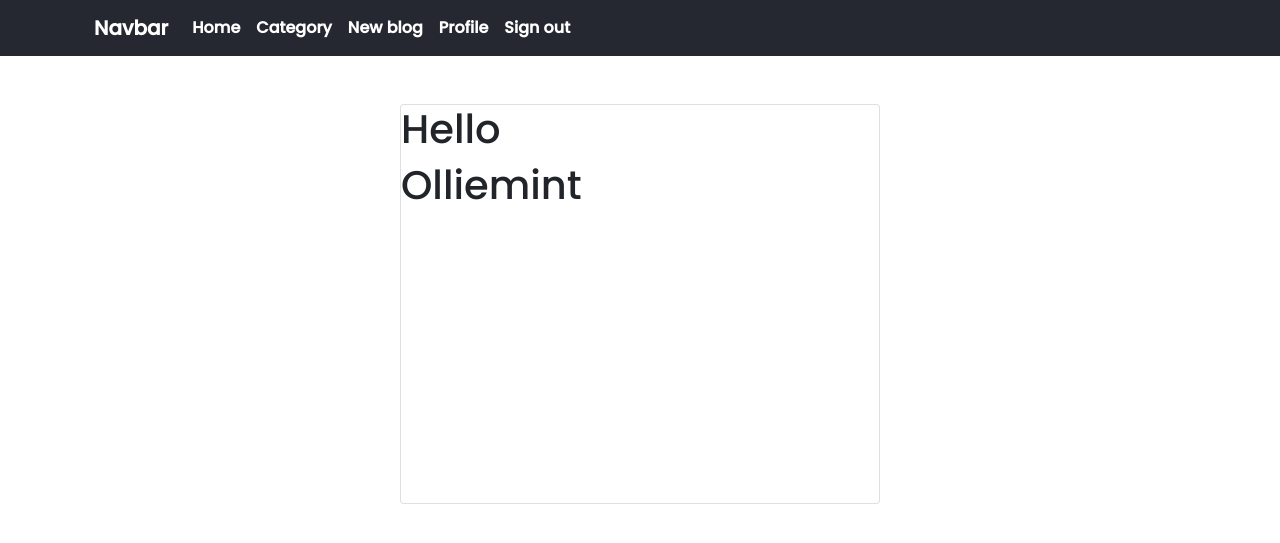
After one commit to Olliemint/Just-a-Journal, a Flask app: page /profile in a window 1280 px wide. The commit adds this page. Shown: the top 543 px of the page. Run offline with Flask 2, Linux system fonts and the light colour scheme; a user stored in the database is signed in; some libraries are stand-ins or nearby versions.

Commit message:
feat:logout feature and profile

```diff
--- a/app/__init__.py
+++ b/app/__init__.py
@@ -13,6 +13,8 @@ app.config['SQLALCHEMY_DATABASE_URI'] = 'sqlite:///blog.db'
 db = SQLAlchemy(app)
 bcrypt = Bcrypt(app)
 login_manager = LoginManager(app)
+login_manager.login_view = 'login'
+login_manager.login_message_category = 'danger'
 
 
 from app import routes
--- a/app/routes.py
+++ b/app/routes.py
@@ -72,3 +72,16 @@ def login():
 
 
     return render_template('login.html',form = form)
+
+
+@app.route('/logout')
+def logout():
+    logout_user()
+
+    return redirect(url_for('home'))
+
+@app.route('/profile')
+@login_required
+def profile():
+
+    return render_template('profile.html')
--- a/app/static/css/style.css
+++ b/app/static/css/style.css
@@ -30,3 +30,10 @@ html{
     width: 40%;
 
   }
+  .profile{
+      margin-top: 10%;
+  }
+  .center{
+      display: grid;
+      place-content: center;
+  }
--- a/app/templates/base.html
+++ b/app/templates/base.html
@@ -25,7 +25,7 @@
               <div class="collapse navbar-collapse" id="navbarNavDropdown">
                 <ul class="navbar-nav">
                   <li class="nav-item">
-                    <a class="nav-link active" aria-current="page" href="#">Home</a>
+                    <a class="nav-link active" aria-current="page" href="{{url_for('home')}}">Home</a>
                   </li>
                   <li class="nav-item">
                     <a class="nav-link" href="#">Category</a>
@@ -33,17 +33,31 @@
                   <li class="nav-item">
                     <a class="nav-link" href="#">New blog</a>
                   </li>
+
+                    {% if current_user.is_authenticated%}
+                    <li class="nav-item">
+                  <a class="nav-link"  href="{{url_for('profile')}}">Profile</a>
+
+                    </li>
                   <li class="nav-item">
-                    <a class="nav-link" href="#">Profile</a>
-                  </li>
+
+
+                  <a class="nav-link"  href="{{url_for('logout')}}">Sign out</a>
+                </li>
+
+
+
+                {% else %}
                   <li class="nav-item">
                     <a class="nav-link" href="{{url_for('register')}}">Sign up</a>
                   </li>
                   <li class="nav-item">
                     <a class="nav-link" href="{{url_for('login')}}">Sign in</a>
                   </li>
+                  {% endif %}
 
                 </ul>
+            </div>
               </div>
             </div>
           </nav>
--- /dev/null
+++ b/app/templates/profile.html
@@ -0,0 +1,13 @@
+{% extends 'base.html' %}
+{% block content %}
+  <div class="center">
+    <div class="card profile" style="width:30rem; height:50vh">
+        <h1>Hello</h1>
+        <h1>{{current_user.username}}</h1>
+
+    </div>
+
+  </div>
+
+
+{% endblock content %}
```
